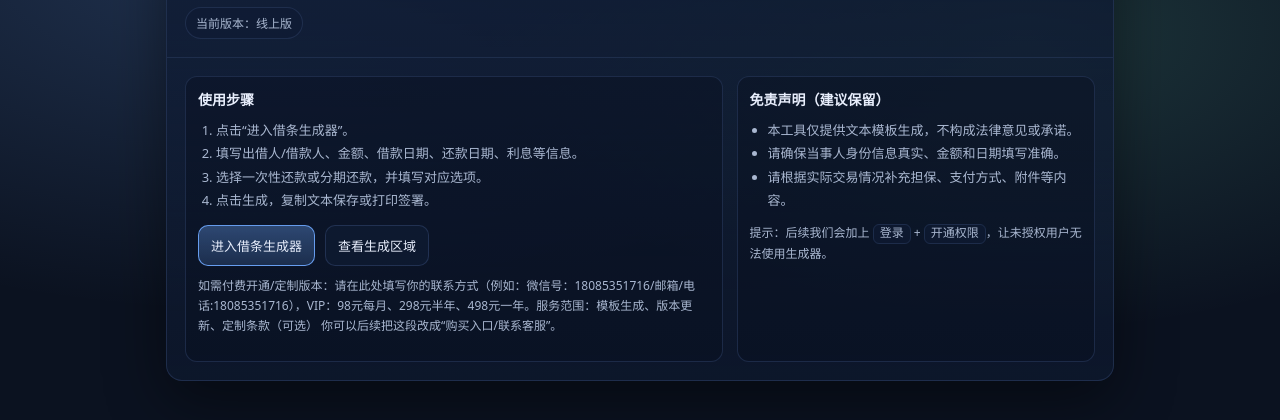
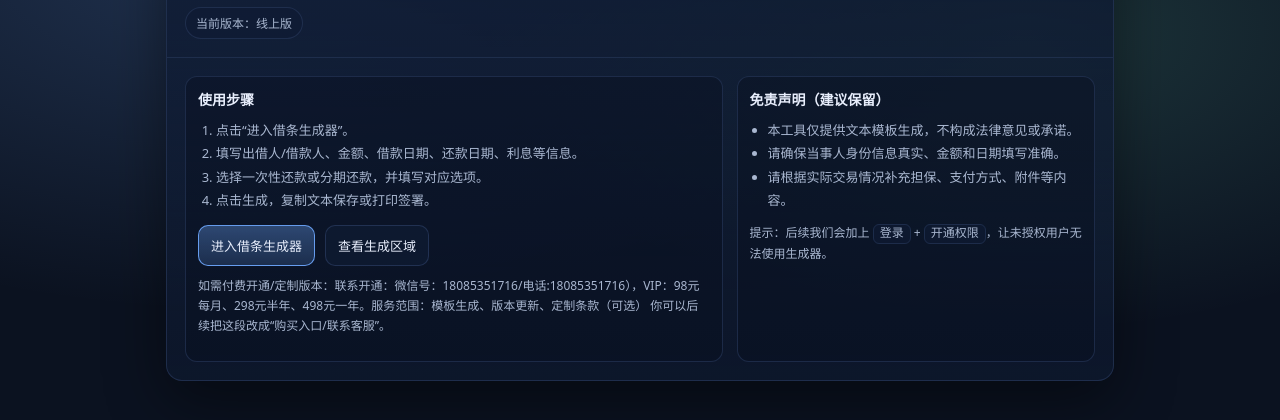
Before and after one commit to Tiger-teng2026/Tiger-teng, a plain HTML site: page index.html in a window 1280 px wide. Shown: the part 128-548 px from the top of the page. Drawn offline with Linux system fonts and the light colour scheme.

Commit message:
Update index.html

```diff
--- a/index.html
+++ b/index.html
@@ -86,7 +86,7 @@
             </div>
 
             <p class="small">
-              如需付费开通/定制版本：请在此处填写你的联系方式（例如：微信号：18085351716/邮箱/电话:18085351716），VIP：98元每月、298元半年、498元一年。服务范围：模板生成、版本更新、定制条款（可选）
+              如需付费开通/定制版本：联系开通：微信号：18085351716/电话:18085351716），VIP：98元每月、298元半年、498元一年。服务范围：模板生成、版本更新、定制条款（可选）
               你可以后续把这段改成“购买入口/联系客服”。
             </p>
           </div>
```
